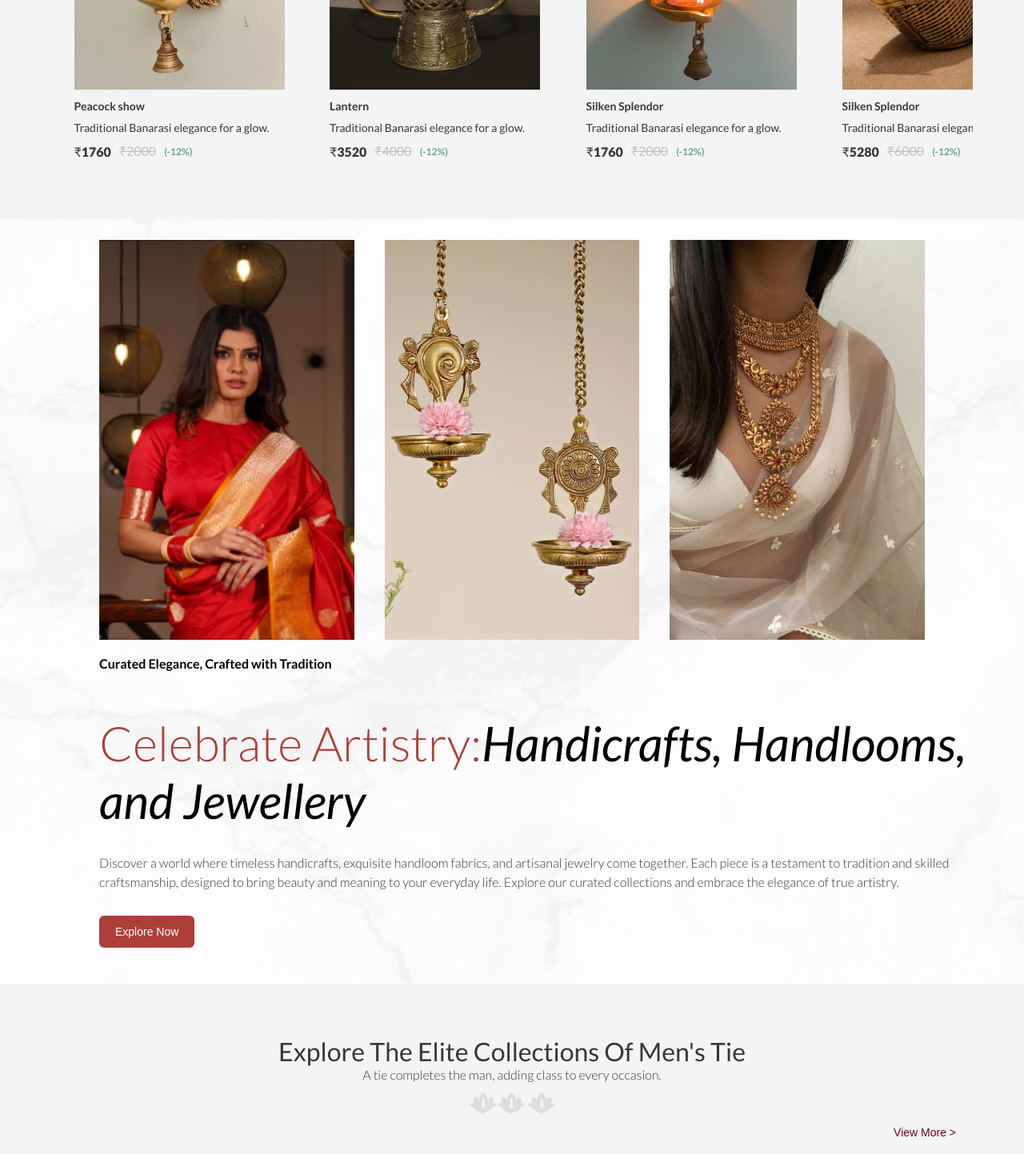
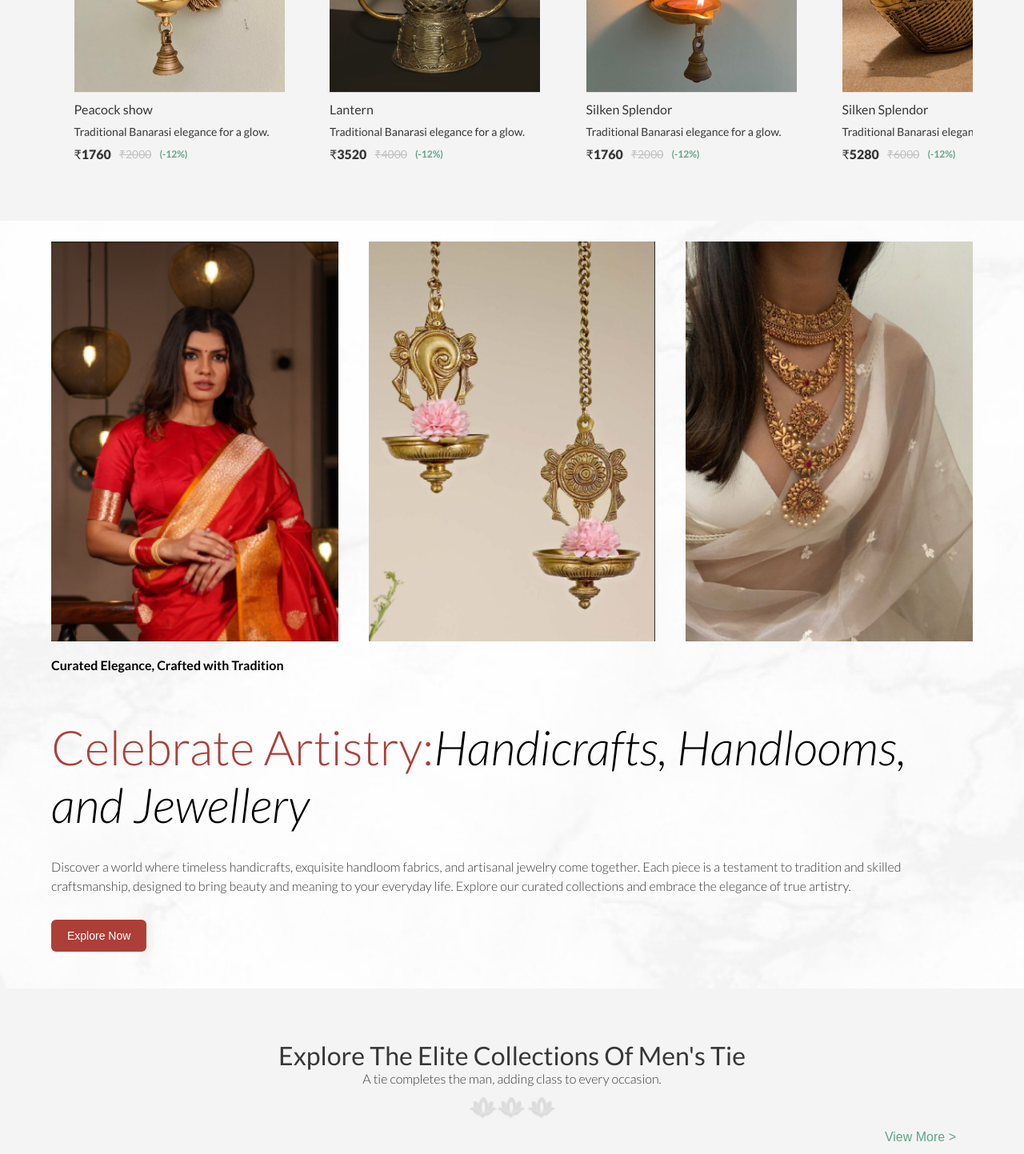
Before and after one commit to vistaarsws/Atulyakarigari, a React (Vite) app in the folder frontend/: page / in a window 1280 px wide. Shown: the part 2720-4163 px from the top of the page at 80% size. Built offline with nearby package versions, Linux system fonts and the light colour scheme; a web font is replaced by a local one.

Commit message:
updated changes

```diff
--- a/frontend/src/components/layout/productSection/ProductSection.css
+++ b/frontend/src/components/layout/productSection/ProductSection.css
@@ -24,20 +24,20 @@
 
   button {
     border: none;
-    font-size: 1.4rem;
-    font-weight: 400;
-    color: rgba(109, 0, 29, 1);
+    font-size: 1.6rem;
+    font-weight: 500;
+    color: #60a487;
     cursor: pointer;
     padding: 1rem 2rem;
     background-color: rgba(244, 244, 244, 1);
     border: 1px solid rgba(244, 244, 244, 1);
     border-radius: 0.4rem;
 
-    &:hover,
+    /* &:hover,
     &:focus,
     &:link {
       border: 1px solid rgba(109, 0, 29, 0.2);
-    }
+    } */
   }
 }
 
--- a/frontend/src/components/ui/cards/productCard/ProductCard.css
+++ b/frontend/src/components/ui/cards/productCard/ProductCard.css
@@ -87,16 +87,17 @@
 }
 .productCard_container > article {
   height: 20%;
-  font-weight: 400;
   letter-spacing: 3%;
   color: #383737;
   & > h1 {
-    font-size: 1.4rem;
+    font-size: 1.6rem;
     margin-top: 0.9rem;
+    font-weight: 400;
   }
   & > p {
     font-size: 1.4rem;
     margin: 1rem auto;
+    font-weight: 400;
   }
 }
 .productCard_container article > div {
@@ -108,7 +109,7 @@
     font-weight: 900;
   }
   & > strike {
-    font-size: 1.6rem;
+    font-size: 1.4rem;
     font-weight: 400;
     color: silver;
   }
--- a/frontend/src/pages/home/Home.css
+++ b/frontend/src/pages/home/Home.css
@@ -8,6 +8,7 @@
   padding: 2% 5%;
   background-image: url(../../assets/images/background_artistry.png);
   background-repeat: no-repeat;
+  background-position: 45% 100%;
   background-size: cover;
 }
 
@@ -43,6 +44,7 @@ button {
 .celebrate_artistry_container article:nth-of-type(2) {
   padding: 2rem 6rem;
   padding-right: 0;
+  padding-left: 0;
 }
 
 .card-item {
@@ -113,7 +115,8 @@ button {
 }
 .celebrate_artistry_container article:nth-of-type(2) h1 em {
   color: black;
-  font-weight: 400;
+  font-weight: 300;
+  border: "1px solid black";
 }
 .celebrate_artistry_container article:nth-of-type(2) p {
   font-weight: 300;
@@ -161,6 +164,7 @@ button {
   }
   .celebrate_artistry_container article:first-of-type {
     width: 100%;
+    padding-inline: 0;
   }
 }
 
@@ -314,9 +318,11 @@ button {
 .noDiscount_container article h1 {
   font-size: 3.2rem;
   font-weight: 300;
+  color: #6f6f6f;
 }
 .noDiscount_container article h1 em {
   font-weight: 400;
+  color: #383737;
 }
 
 .noDiscount_container article hr {
```
